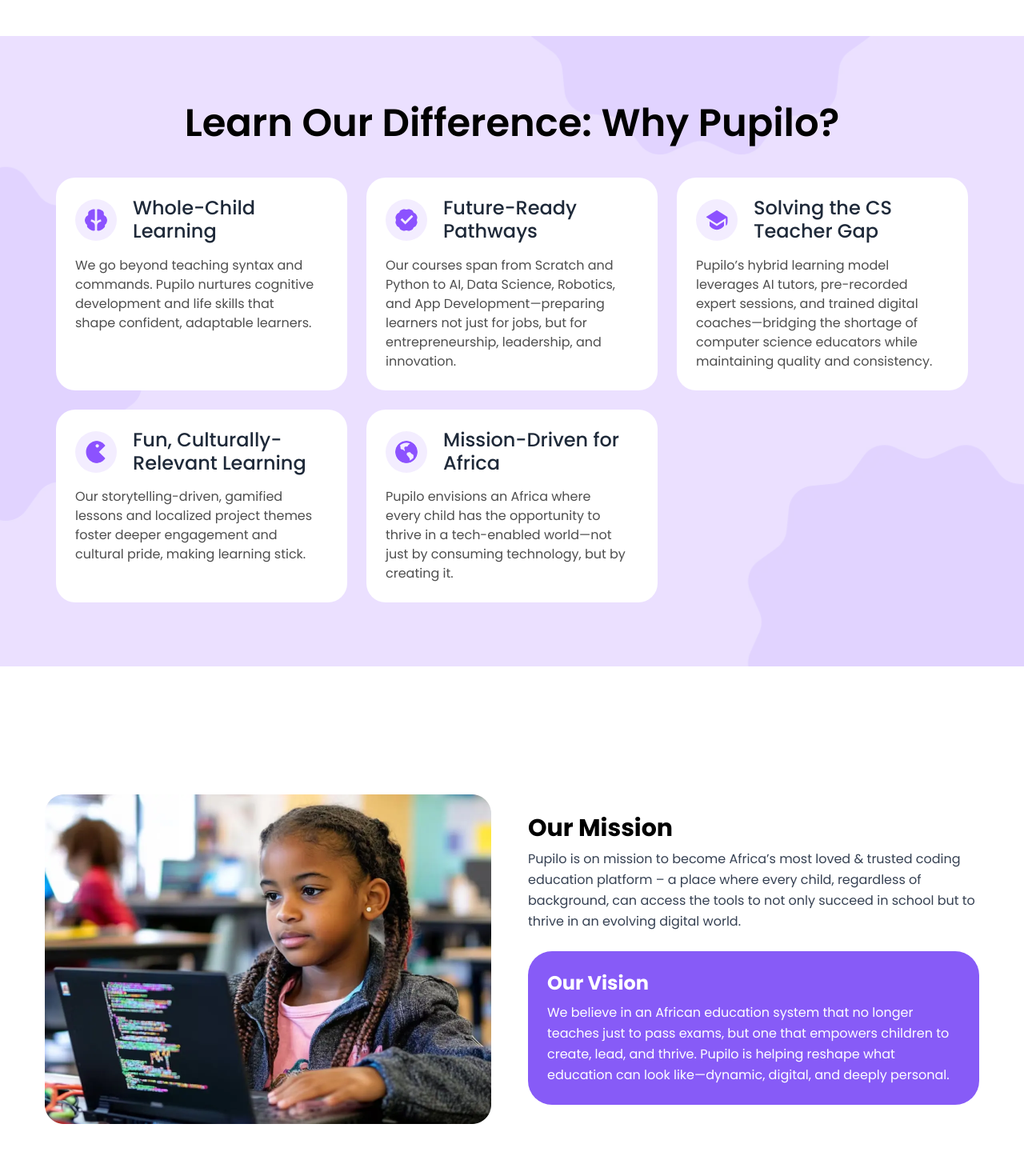
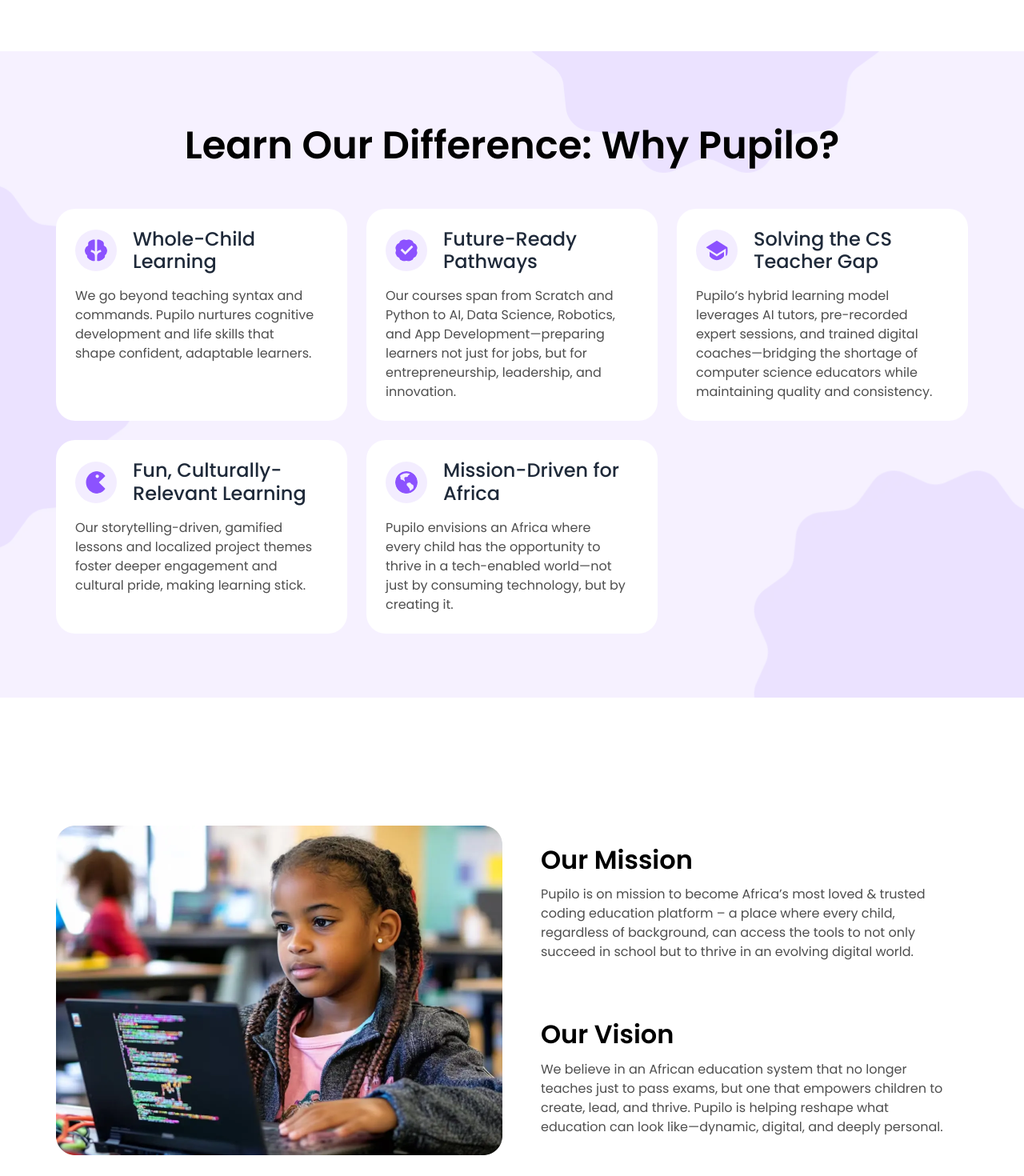
Before and after one commit to Pupiloinc/Pupilo, a Next.js app: page /why-pupilo in a window 1280 px wide. Shown: the part 1200-2670 px from the top of the page at 80% size. Built offline with nearby package versions, Linux system fonts and the light colour scheme.

Commit message:
mission section done

```diff
--- a/src/components/why-pupilo/FutureInnovators.jsx
+++ b/src/components/why-pupilo/FutureInnovators.jsx
@@ -1,5 +1,3 @@
-'use client';
-
 import React from 'react';
 import Image from 'next/image';
 import Title from '../common/Title';
@@ -8,20 +6,20 @@ const FutureInnovators = () => {
   return (
     <div className='lg:py-[160px] md:py-20 py-14'>
     <div className="max-w-[1200px] mx-auto px-4 ">
-      <Title text="Future Innovators are Born Here!" className="text-center" />
+      <Title text="Future Innovators are Born Here!" className="text-center md:!leading-[160%]" />
       <div className="w-full md:my-10 my-5">
         <Image
           src="/assets/images/webp/future-innovators.webp"
           alt="Girl learning online"
           width={1140}
           height={555}
-          className="max-w-[1140px] rounded w-full xl:min-h-[555px] h-auto"
+          className="max-w-[1140px] rounded w-full xl:min-h-[555px] h-auto pointer-events-auto"
         />
       </div>
-      <div className="flex max-md:flex-wrap justify-between md:gap-16 sm:gap-5 gap-2">
+      <div className="flex max-[892px]:flex-wrap justify-between gap-5">
         <Title text="About Pupilo" />
         <div>
-          <p className="text-[#4E4E4E] min-[800px]:max-w-[566px] max-lg:w-full lg:text-base text-sm leading-[150%] font-normal mb-4">
+          <p className="text-[#4E4E4E] min-[892px]:max-w-[566px] max-lg:w-full lg:text-base text-sm leading-[150%] font-normal mb-4">
             Pupilo is a visionary online learning platform where children and
             teens aged 7 to 18 learn computer programming and coding in a way
             that is engaging, fun, and future-focused. Beyond simply learning
@@ -29,7 +27,7 @@ const FutureInnovators = () => {
             critical thinking, communication, problem-solving, creativity, and
             curiosity.
           </p>
-          <p className="text-[#4E4E4E] min-[800px]:max-w-[566px] w-full lg:text-base text-sm leading-[150%] font-normal">
+          <p className="text-[#4E4E4E] min-[892px]:max-w-[566px] w-full lg:text-base text-sm leading-[150%] font-normal">
             At the heart of Pupilo is a scalable and socially impactful
             after-school program that equips learners with essential digital and
             computational thinking and life skills—while solving the urgent
--- a/src/components/why-pupilo/LearnOurDifference.jsx
+++ b/src/components/why-pupilo/LearnOurDifference.jsx
@@ -2,7 +2,7 @@ import React from 'react'
 import Title from '../common/Title'
 import Image from 'next/image';
 const LearnOurDifference = () => {
-  const features = [
+  const  LEARN_LIST = [
     {
       title: "Whole-Child Learning",
       description:
@@ -35,11 +35,11 @@ const LearnOurDifference = () => {
     },
   ];
   return (
-    <div className="bg-[#f3edff] py-20 px-4 learn-bg bg-cover bg-no-repeat bg-center">
+    <div className="md:py-20 py-14 px-4 learn-bg bg-cover bg-no-repeat bg-center">
       <div className="max-w-[1140px] mx-auto text-center">
-        <Title text="Learn Our Difference: Why Pupilo?" className="text-center" />
+        <Title text="Learn Our Difference: Why Pupilo?" className="text-center md:!leading-[160%]" />
         <div className="grid grid-cols-1 sm:grid-cols-2 lg:grid-cols-3 min-[1200px]:gap-6 gap-x-3 gap-y-4 mt-10">
-          {features.map((item, index) => (
+          {LEARN_LIST.map((item, index) => (
             <div
               key={index}
               className="bg-white p-6 rounded-[24px] hover:shadow-lg flex flex-col gap-4"
--- a/src/components/why-pupilo/OurMission.jsx
+++ b/src/components/why-pupilo/OurMission.jsx
@@ -2,40 +2,33 @@ import React from 'react'
 import Image from 'next/image'
 const OurMission = () => {
   return (
-    <section className="max-w-[1200px] mx-auto px-4 lg:py-[160px] md:py-20 py-14 flex flex-col md:flex-row gap-10 items-center">
-      {/* Left: Image */}
-      <div className="w-full md:w-1/2 rounded-[20px] overflow-hidden">
+    <section className="lg:py-[160px] md:py-20 py-14  px-4">
+      <div className=' flex max-[790px]:flex-wrap gap-6 items-center max-w-[1140px] mx-auto'>
+        <div className="w-full min-[790px]:w-1/2 rounded-[20px] overflow-hidden">
         <Image
           src="/assets/images/webp/our-mission.webp"
           alt="Girl coding on laptop"
           width={558}
           height={412}
-          className="rounded-[20px] w-full max-w-[558px] xl:h-[412px] h-auto object-cover"
+          className="rounded-[20px] lg:max-w-[558px] w-full xl:h-[412px] h-auto object-cover pointer-events-none"
         />
       </div>
-
-      {/* Right: Text Content */}
-      <div className="w-full md:w-1/2 space-y-6">
-        {/* Mission */}
-        <div>
-          <h2 className="text-3xl font-bold text-black mb-2">Our Mission</h2>
-          <p className="text-gray-700 text-[16px] leading-relaxed">
+      <div className="w-full min-[790px]:w-1/2 xl:space-y-6 space-y-4">
+          <div className='xl:p-6 p-4 bg-white  hover:bg-[#875BF7] group rounded-[30px] transition-all duration-500'>
+            <h2 className="md:text-[32px] text-3xl font-semibold leading-[120%] text-black group-hover:text-white xl:mb-3 mb-[6px] transition-all duration-500">Our Mission</h2>
+            <p className="text-[#4E4E4E] group-hover:text-white xl:text-base text-sm leading-[150%] font-normal transition-all duration-500">
             Pupilo is on mission to become Africa’s most loved & trusted coding
             education platform – a place where every child, regardless of
             background, can access the tools to not only succeed in school but
             to thrive in an evolving digital world.
           </p>
         </div>
-
-        {/* Vision */}
-        <div className="bg-[#875BF7] text-white p-6 rounded-[30px]">
-          <h2 className="text-2xl font-bold mb-2">Our Vision</h2>
-          <p className="text-[16px] leading-relaxed">
-            We believe in an African education system that no longer teaches
-            just to pass exams, but one that empowers children to create, lead,
-            and thrive. Pupilo is helping reshape what education can look
-            like—dynamic, digital, and deeply personal.
-          </p>
+          <div className='xl:p-6 p-4 bg-white  hover:bg-[#875BF7] group rounded-[30px] transition-all duration-500'>
+            <h2 className="md:text-[32px] text-3xl font-semibold leading-[120%] text-black group-hover:text-white xl:mb-3 mb-[6px] transition-all duration-500">Our Vision</h2>
+            <p className="text-[#4E4E4E] group-hover:text-white xl:text-base text-sm leading-[150%] font-normal transition-all duration-500">
+              We believe in an African education system that no longer teaches just to pass exams, but one that empowers children to create, lead, and thrive. Pupilo is helping reshape what education can look like—dynamic, digital, and deeply personal.
+            </p>
+          </div>
         </div>
       </div>
     </section>
```
